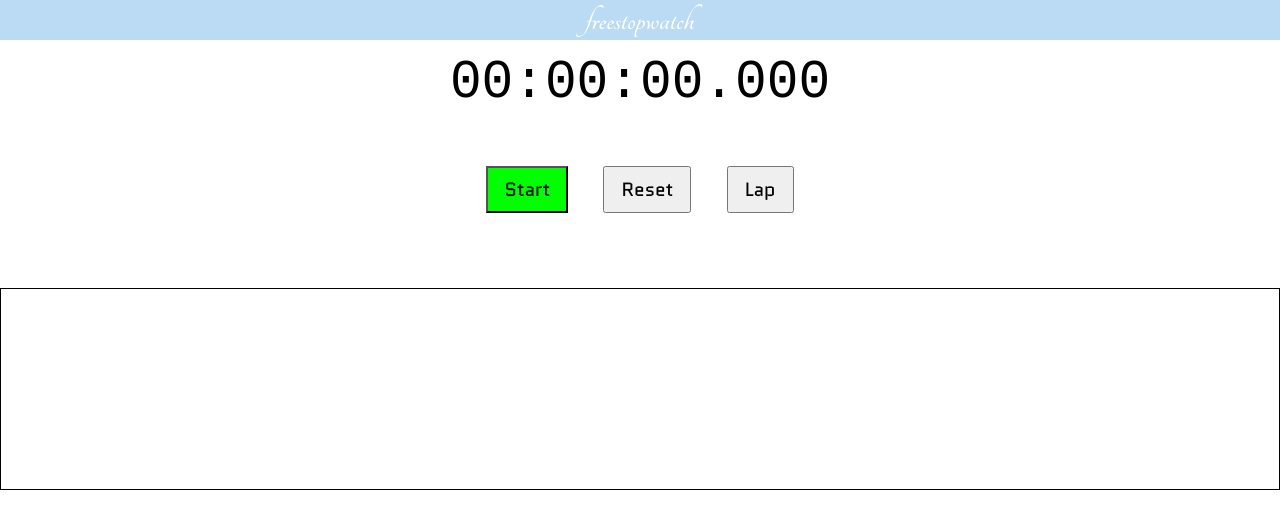
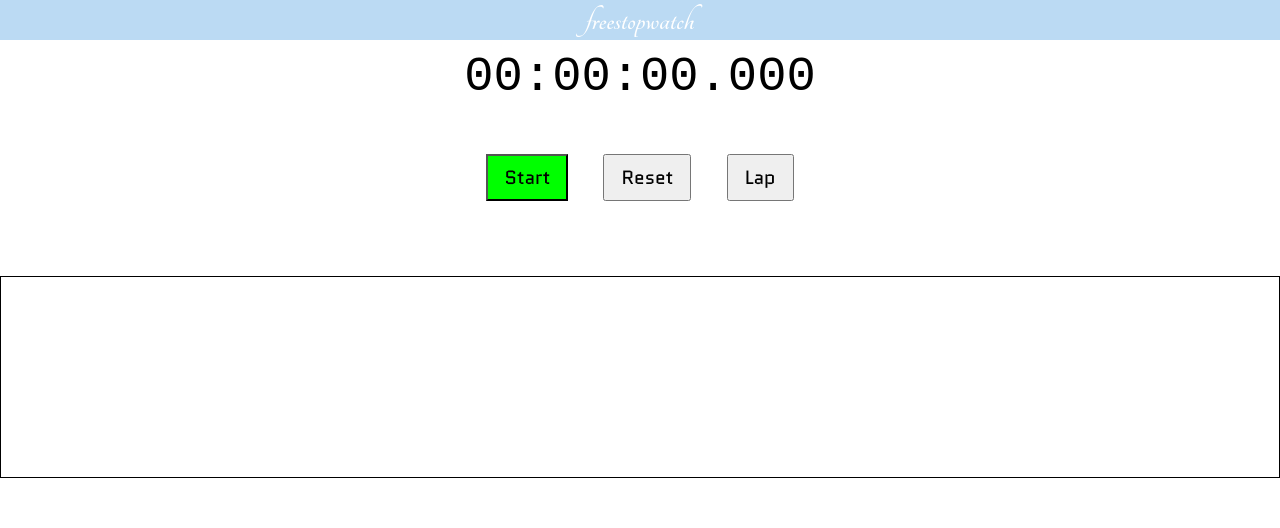
Before and after one commit to BRIAN-JG-LEE/stopwatch_, a React (Create React App) app: page / in a window 1280 px wide. Shown: the top 528 px of the page. Built offline with nearby package versions, Linux system fonts and the light colour scheme; a web font is replaced by a local one.

Commit message:
Add files via upload

```diff
--- a/src/Stopwatch.css
+++ b/src/Stopwatch.css
@@ -21,7 +21,7 @@
   }
 
   .time-display {
-    font-size: 3.3rem;
+    font-size: 3.05rem;
     text-align: center;
     font-family: 'Chivo Mono', monospace;
   }
```
